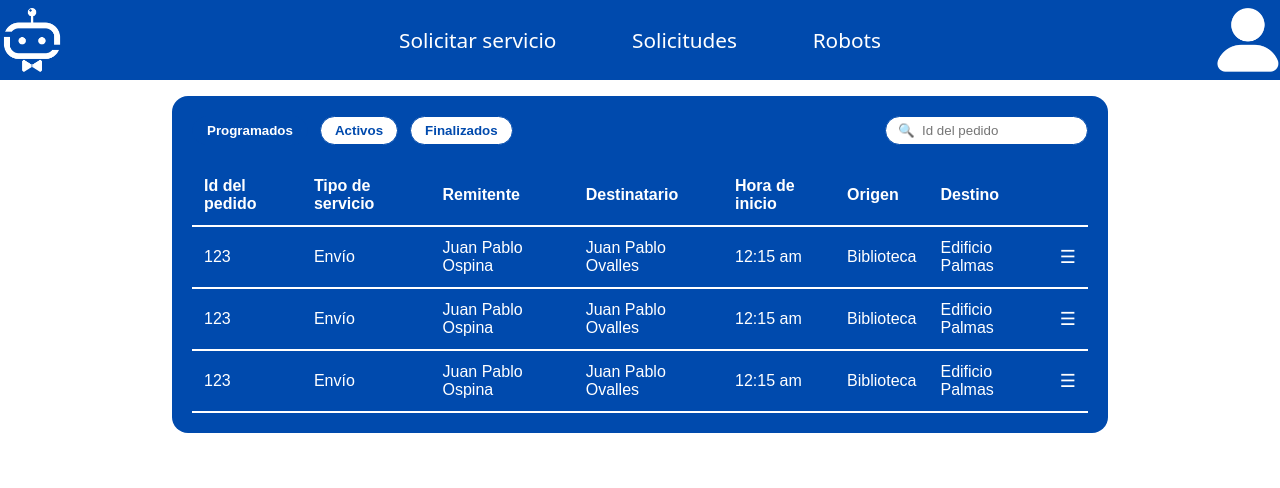
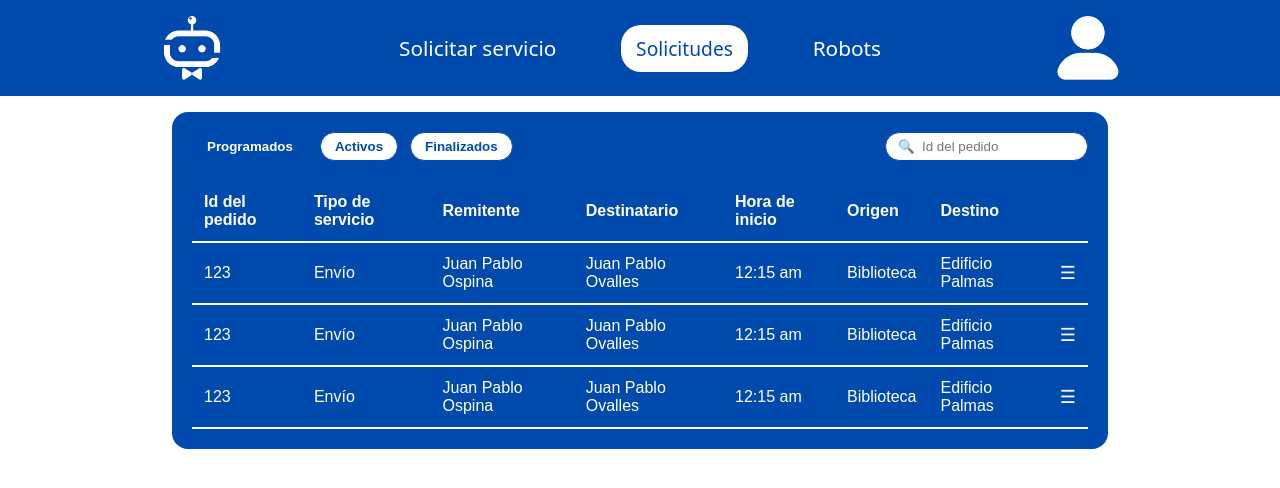
Before and after one commit to jpovalles/SistemaDronesBots, a React (Vite) app: page /operario/solicitudes in a window 1280 px wide. Shown: the top 488 px of the page. Built offline with nearby package versions, Linux system fonts and the light colour scheme.

Commit message:
Added navigation between tabs in the Operador section

```diff
--- a/src/App.jsx
+++ b/src/App.jsx
@@ -1,23 +1,27 @@
 import { useState } from 'react'
 import { Routes, Route } from "react-router-dom";
+
 import Login from "./pages/Login/Login"
 
 
 import LayoutOperario from "./pages/operario/LayoutOperario";
+import SolicitarServicio from "./pages/operario/SolicitarServicio";
+import Pedidos from "./pages/operario/Pedidos";
 import './App.css'
 
 function App() {
 
   return (
     <>
-      {
-        /*
+
+
         <Routes>
           <Route path="/" element={<Login/>}/>
+          <Route path="/operario/" element={<LayoutOperario Opcion={SolicitarServicio}/>}/>
+          <Route path="/operario/solicitarServicio" element={<LayoutOperario Opcion={SolicitarServicio}/>}/>
+          <Route path="/operario/solicitudes" element={<LayoutOperario Opcion={Pedidos}/>}/>
+
         </Routes>
-        */
-      }
-      <LayoutOperario/>
     </>
   )
 }
--- a/src/pages/operario/LayoutOperario.jsx
+++ b/src/pages/operario/LayoutOperario.jsx
@@ -3,15 +3,13 @@ import React from "react";
 import './LayoutOperario.css';
 
 import NavbarOperario from "./NavbarOperario";
-import SolicitarServicio from "./SolicitarServicio";
-import Pedidos from "./Pedidos";
 
-function LayoutOperario(){
+function LayoutOperario({Opcion}){
     return(
         <div className="layout-operario">
             <NavbarOperario/>
             <div className="content">
-                <Pedidos/>
+                <Opcion/>
             </div>
         </div>
     );
--- a/src/pages/operario/NavbarOperario.css
+++ b/src/pages/operario/NavbarOperario.css
@@ -1,9 +1,10 @@
 .navbarOperario{
     background-color: #004aad;
     display: flex;
-    justify-content: space-between;
+    justify-content: space-evenly;
     max-height: 5rem;
     width: 100%;
+    padding: 0.5rem 0;
 }
 
 .navbarOperario ul{
@@ -34,15 +35,11 @@
     height: 100%;
 }
 
-.menuOperario li{
-    display: flex;
-    align-items: center;
-    text-align: center;
+.menuOperario li {
+    text-decoration: none;
     cursor: pointer;
     padding: 10px 15px;
-    color: white;
     border-radius: 20px;
-    transition: ease-in-out 0.2s;
     font-size: 1.3em;
 }
 
@@ -54,7 +51,6 @@
     color: #004aad;
     background-color: white;
     border-radius: 20px;
-    transition: ease-in-out 0.2s;
     font-size: 1.2em;
 }
 
@@ -65,21 +61,6 @@
 
 .navbarOperario nav{
     flex-basis: 40%;
-}
-
-.nav-btn{
-    text-decoration: none;
-    text-align: center;
-    cursor: pointer;
-    padding: 10px 15px;
-    color: white;
-    border-radius: 20px;
-    transition: ease-in-out 0.2s;
-    font-size: 1.2em;
-}
-
-.nav-btn:hover {
-    background-color: rgba(255, 255, 255, 0.2);
 }
 
 .user-menu {
@@ -110,3 +91,17 @@
     font-weight: bold;
     width: 100%;
 }
+
+.link{
+    text-decoration: none;
+}
+
+.active .link{
+    text-decoration: none;
+    color: #004aad;
+    background-color: white;
+}
+
+.optionOp .link{
+    color:white;
+}
--- a/src/pages/operario/NavbarOperario.jsx
+++ b/src/pages/operario/NavbarOperario.jsx
@@ -1,5 +1,7 @@
 import React, { useState } from "react";
 import './NavbarOperario.css'
+
+import { Link, useMatch, useResolvedPath } from "react-router-dom";
 
 function NavbarOperario({}){
 
@@ -20,17 +22,18 @@ function NavbarOperario({}){
 
             <nav className="menuOperario">
                 <ul>
-                    <li className="nav-btn">
+                    <CustomLink to="/operario/solicitarServicio">
                         Solicitar servicio
-                    </li>
-                    <li className="nav-btn">
-                            Solicitudes
-                    </li>
-                    <li className="nav-btn">
-                            Robots
-                    </li>
+                    </CustomLink>
+                    <CustomLink to="/operario/solicitudes">
+                        Solicitudes
+                    </CustomLink>
+                    <CustomLink to="/operario/robots">
+                        Robots
+                    </CustomLink>
                 </ul>
             </nav>
+
             <img src="/userIcon.png" alt="Icono del usuario actual" className="perfil" onClick={toggleMenu}/>
             {mostrarMenu && (
                 <div className="user-menu">
@@ -46,4 +49,17 @@ function NavbarOperario({}){
     );
 }
 
+function CustomLink({to, children, ...props}){
+    const resolvedPath = useResolvedPath(to);
+    const isActive = useMatch({ path: resolvedPath.pathname, end: true });
+
+    return (
+        <li className={isActive ? "active" : "optionOp"}>
+            <Link to={to} {...props} className="link">
+                {children}
+            </Link>
+        </li>
+    );
+}
+
 export default NavbarOperario;
```
